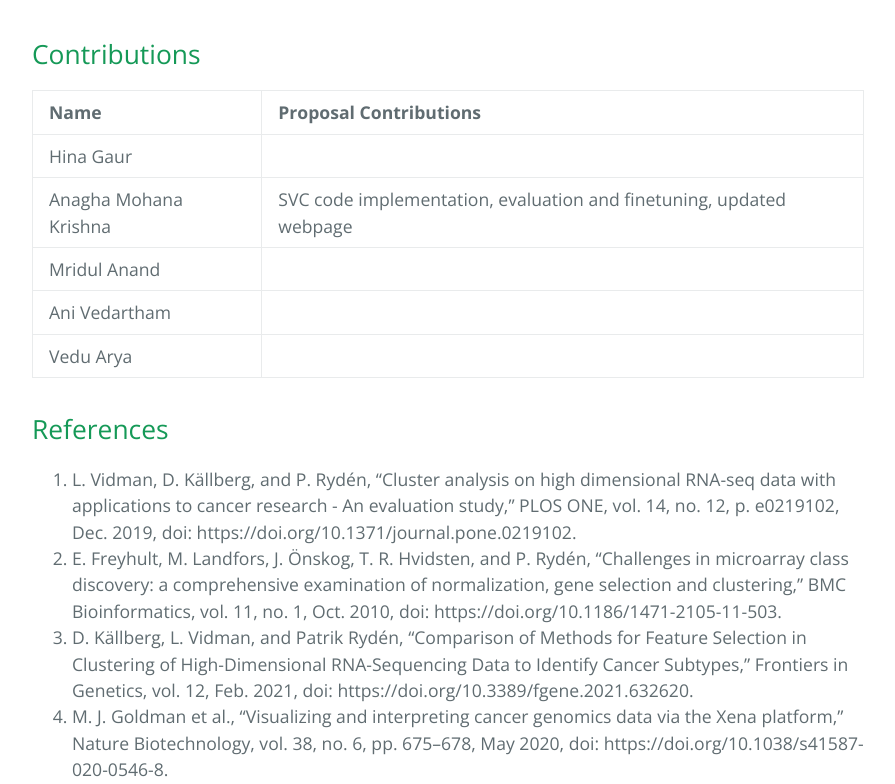
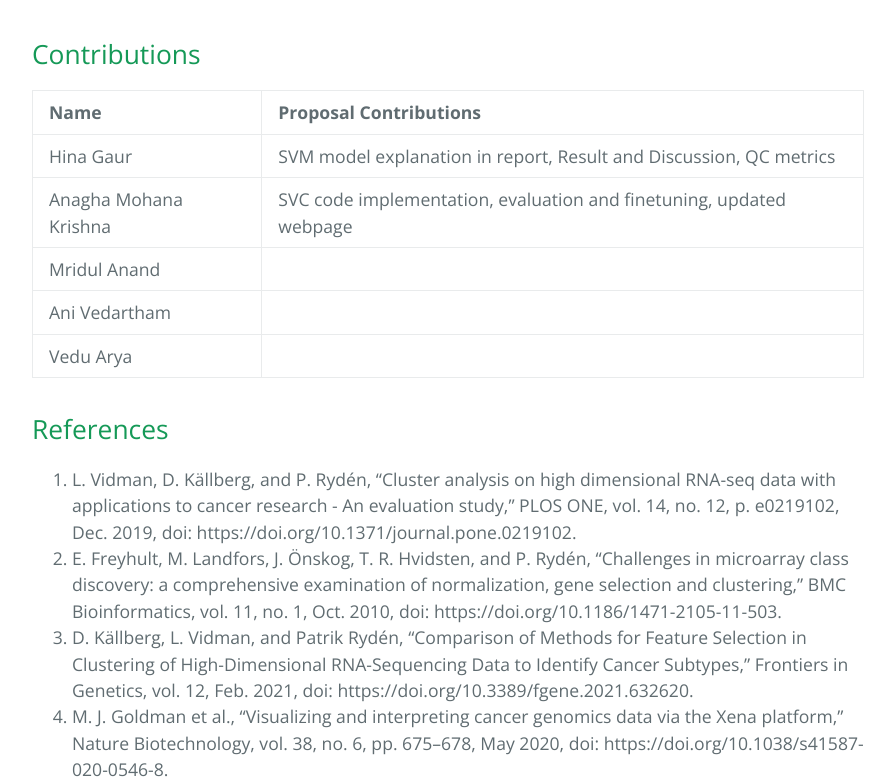
Before and after one commit to AnaghaMKrishna/CS-7641-Project, a Jekyll site: the page built from midpoint_submission/mid_point_report.md, in a window 1280 px wide and 900 px high, scrolled down 13184 px, cut to the strip 116-900 px from the top of the window. Shown: the whole strip, without its empty margins (192-1087 px from the left). Built offline with Jekyll 4.4.1, drawn with Linux system fonts in a browser that asks for light colours; our own code applies the rules of GitHub Pages for plain Markdown files.

Commit message:
Adding contribution

```diff
--- a/midpoint_submission/mid_point_report.md
+++ b/midpoint_submission/mid_point_report.md
@@ -147,7 +147,7 @@ If you are unable to view, [please click here](https://gtvault-my.sharepoint.com
 
 | Name       | Proposal Contributions|
 |:-------------|:------------------|
-| Hina Gaur          |  |
+| Hina Gaur          | SVM model explanation in report, Result and Discussion, QC metrics  |
 | Anagha Mohana Krishna  | SVC code implementation, evaluation and finetuning, updated webpage |
 | Mridul Anand           |  |
 | Ani Vedartham |  |
```
